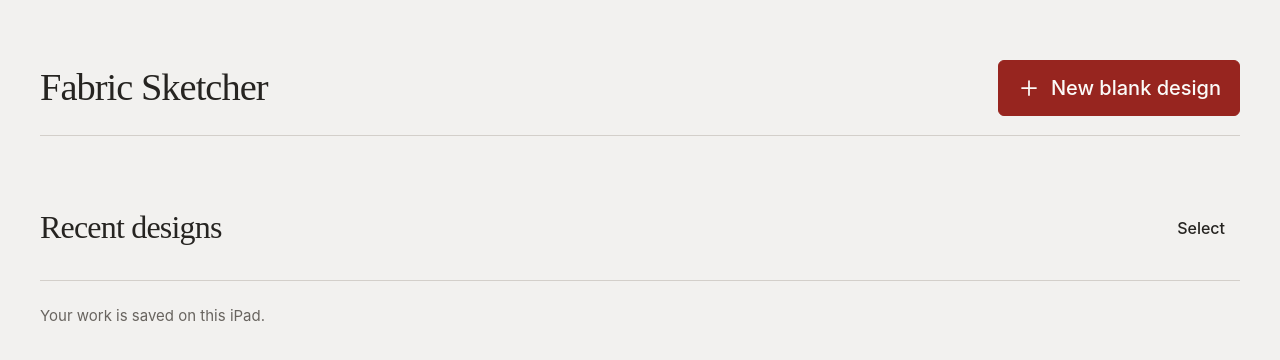
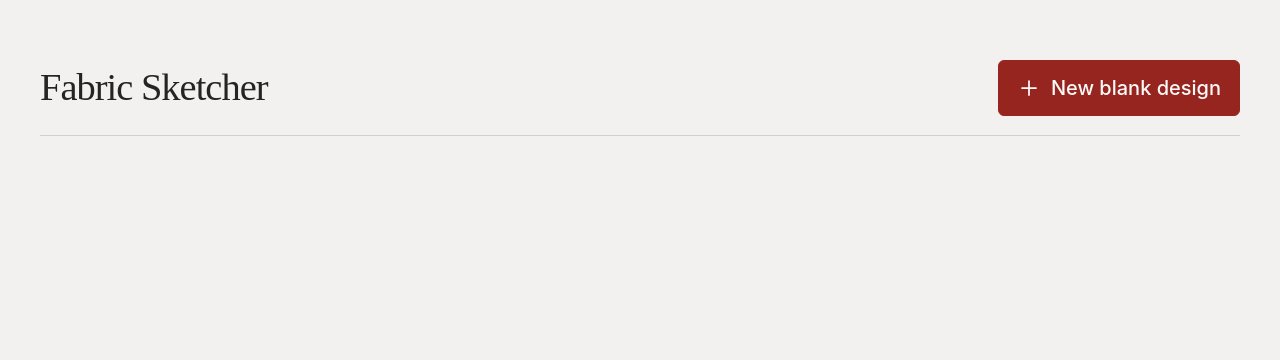
Before and after one commit to gooddogthedog/fabric-sketcher, a React (Vite) app: page / in a window 1280 px wide. Shown: the top 360 px of the page. Built offline with nearby package versions, Linux system fonts and the light colour scheme.

Commit message:
fix: keep initial gallery shell minimal

```diff
--- a/src/app/App.tsx
+++ b/src/app/App.tsx
@@ -22,19 +22,6 @@ export function App() {
           <span>New blank design</span>
         </button>
       </header>
-
-      <section
-        aria-labelledby="recent-designs-heading"
-        className="gallery-content"
-      >
-        <div className="gallery-heading-row">
-          <h2 id="recent-designs-heading">Recent designs</h2>
-          <button className="select-action" type="button">
-            Select
-          </button>
-        </div>
-        <p className="gallery-empty-state">Your work is saved on this iPad.</p>
-      </section>
     </main>
   );
 }
--- a/src/app/app.css
+++ b/src/app/app.css
@@ -44,9 +44,10 @@ button:focus-visible {
 
 .gallery-shell {
   min-height: 100dvh;
-  padding: max(40px, env(safe-area-inset-top))
-    max(40px, env(safe-area-inset-right)) max(40px, env(safe-area-inset-bottom))
-    max(40px, env(safe-area-inset-left));
+  padding-block: max(40px, env(safe-area-inset-top))
+    max(40px, env(safe-area-inset-bottom));
+  padding-inline: max(40px, env(safe-area-inset-left))
+    max(40px, env(safe-area-inset-right));
 }
 
 .app-header {
@@ -55,11 +56,10 @@ button:focus-visible {
   justify-content: space-between;
   gap: 24px;
   min-height: 96px;
-  border-bottom: 1px solid var(--color-line);
+  border-block-end: 1px solid var(--color-line);
 }
 
-.app-header h1,
-.gallery-heading-row h2 {
+.app-header h1 {
   margin: 0;
   color: var(--color-ink);
   font-family: "Iowan Old Style", Baskerville, "Times New Roman", serif;
@@ -81,7 +81,8 @@ button:focus-visible {
   gap: 10px;
   border: 1px solid var(--color-accent);
   border-radius: 6px;
-  padding: 12px 18px;
+  padding-block: 12px;
+  padding-inline: 18px;
   color: var(--color-surface);
   background: var(--color-accent);
   font-size: 1.25rem;
@@ -110,71 +111,21 @@ button:focus-visible {
   stroke-width: 1.75;
 }
 
-.gallery-content {
-  padding-top: 64px;
-}
-
-.gallery-heading-row {
-  display: flex;
-  align-items: center;
-  justify-content: space-between;
-  gap: 24px;
-  padding-bottom: 24px;
-}
-
-.gallery-heading-row h2 {
-  font-size: clamp(2rem, 2.5vw, 2.25rem);
-  line-height: 1.1;
-}
-
-.select-action {
-  min-width: 56px;
-  min-height: 56px;
-  border: 1px solid transparent;
-  border-radius: 6px;
-  padding: 10px 14px;
-  color: var(--color-ink);
-  background: transparent;
-  font-size: 1rem;
-  font-weight: 500;
-  line-height: 1.25;
-  cursor: pointer;
-}
-
-.select-action:hover,
-.select-action:active {
-  border-color: var(--color-line);
-  background: var(--color-surface);
-}
-
-.gallery-empty-state {
-  margin: 0;
-  padding-top: 24px;
-  border-top: 1px solid var(--color-line);
-  color: var(--color-muted);
-  font-size: 0.9375rem;
-  line-height: 1.4;
-}
-
 @media (max-width: 700px) {
   .gallery-shell {
-    padding: max(20px, env(safe-area-inset-top))
-      max(20px, env(safe-area-inset-right))
-      max(20px, env(safe-area-inset-bottom))
-      max(20px, env(safe-area-inset-left));
+    padding-block: max(20px, env(safe-area-inset-top))
+      max(20px, env(safe-area-inset-bottom));
+    padding-inline: max(20px, env(safe-area-inset-left))
+      max(20px, env(safe-area-inset-right));
   }
 
   .app-header {
     align-items: flex-start;
     flex-direction: column;
-    padding-bottom: 24px;
+    padding-block-end: 24px;
   }
 
   .primary-action {
     width: 100%;
   }
-
-  .gallery-content {
-    padding-top: 40px;
-  }
 }
```
Also changed, not shown: 1 other file (tests, documents, lock files or other folders).
